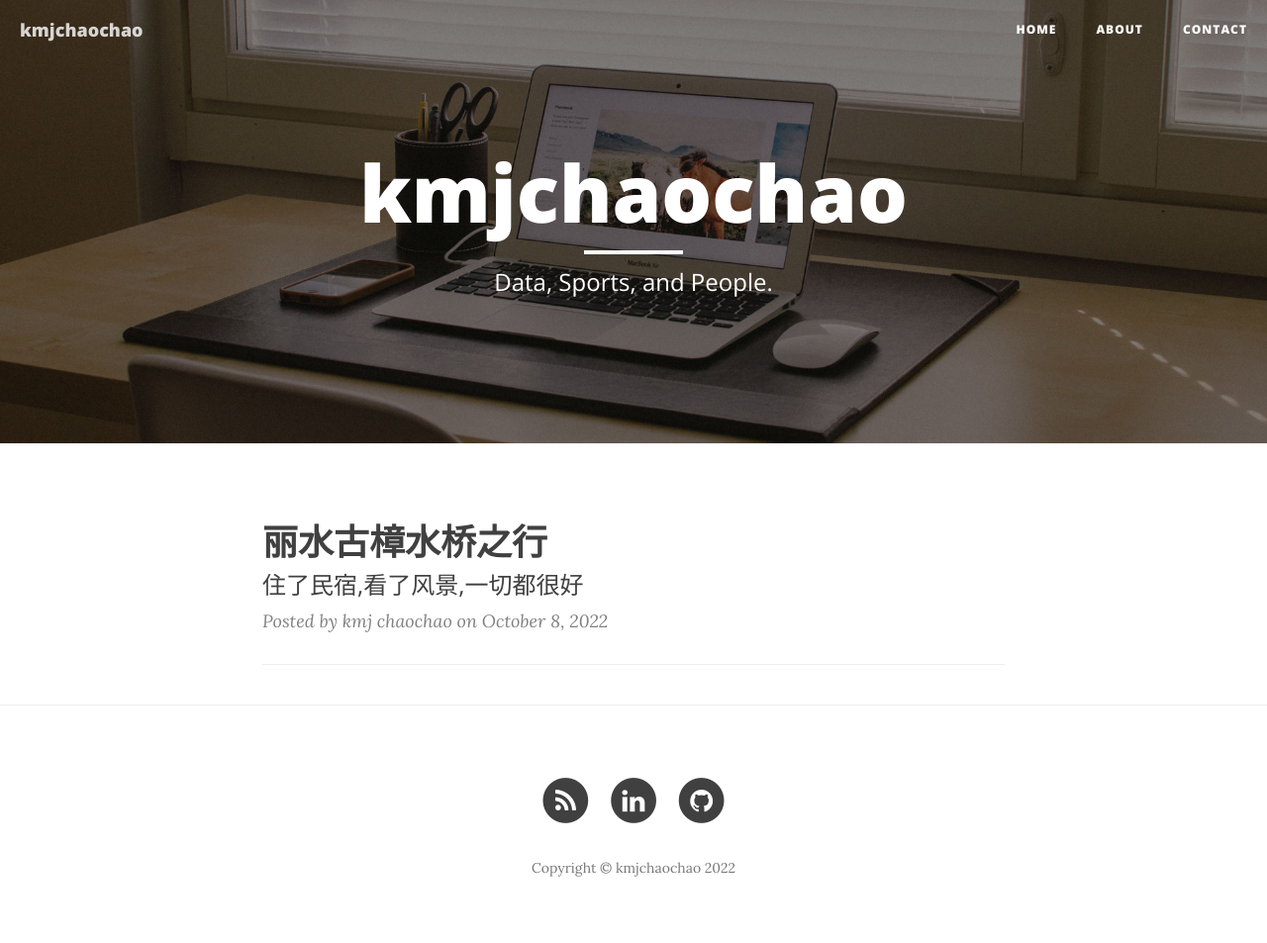
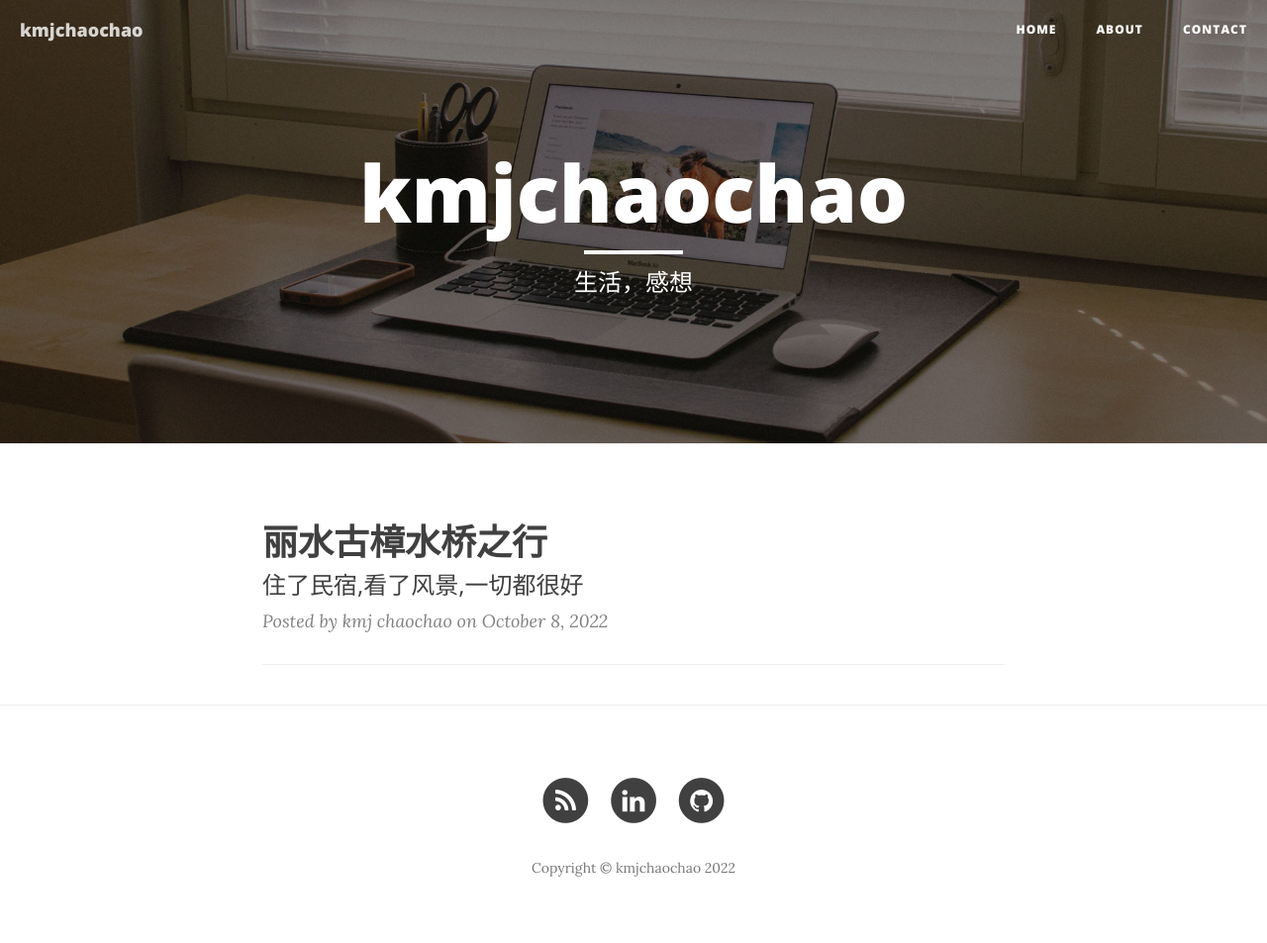
Before and after one commit to jingjingforest/jingjingforest.github.io, a Jekyll site: the page built from index.html, in a window 1280 px wide. Shown: the whole page at 99% size. Built offline with Jekyll 4.4.1, drawn with Linux system fonts in a browser that asks for light colours; nearby versions of some CDN libraries; the list of posts is cut into pages by our own code.

Commit message:
Update index.html

```diff
--- a/index.html
+++ b/index.html
@@ -1,6 +1,6 @@
 ---
 layout: page
-description: "Data, Sports, and People."
+description: "生活，感想"
 ---
 
 {% for post in paginator.posts %}
```
